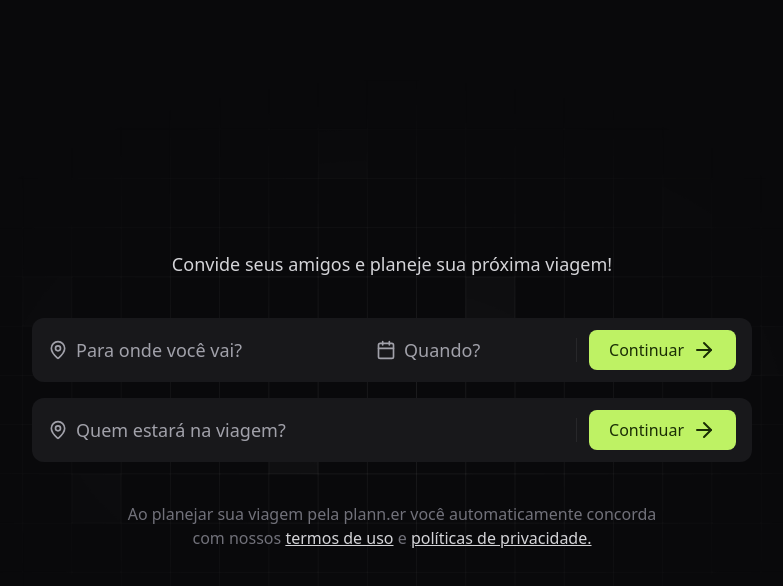
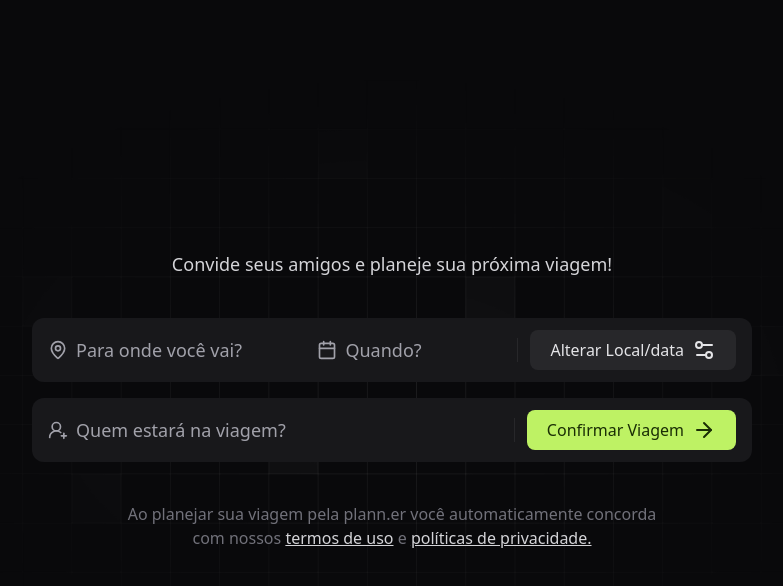
Before and after one commit to Marcosskai/frontEndReact-NLW-Journey, a React (Vite) app: page / in a window 1280 px wide. Both pictures are taken after a click on the button "Continuar". Shown: the top 586 px of the page, without its empty margins (248-1031 px from the left). Built offline with nearby package versions, Linux system fonts and the light colour scheme.

Commit message:
disabled isGhestsInputOpen

```diff
--- a/src/app.tsx
+++ b/src/app.tsx
@@ -1,4 +1,4 @@
-import { MapPin, Calendar, ArrowRight } from 'lucide-react'
+import { MapPin, Calendar, ArrowRight, UserRoundPlus, Settings2 } from 'lucide-react'
 import { useState } from 'react'
 
 export function App() {
@@ -20,20 +20,27 @@ export function App() {
 
       <div className='flex items-center gap-2 flex-1'>
            <MapPin className='size-5 text-zinc-400' />
-          <input type="text" placeholder="Para onde você vai?" className="bg-transparent text-lg placeholder-zinc-400 outline-none flex-1"/>
+          <input disabled={isGhestsInputOpen} type="text" placeholder="Para onde você vai?" className="bg-transparent text-lg placeholder-zinc-400 outline-none flex-1"/>
       </div>
 
       <div className='flex items-center gap-2'>
         <Calendar className='size-5 text-zinc-400' />
-        <input type="text" placeholder="Quando?" className="bg-transparent text-lg placeholder-zinc-400 w-40 outline-none"/>
+        <input disabled={isGhestsInputOpen} type="text" placeholder="Quando?" className="bg-transparent text-lg placeholder-zinc-400 w-40 outline-none"/>
       </div>
 
       <div className='w-px h-6 bg-zinc-800' />
 
-    <button onClick={openGhestsInput} className='bg-lime-300 text-lime-950 rounded-lg px-5 py-2 font-medium flex items-center gap-2 hover:bg-lime-400'>
-      Continuar
-      <ArrowRight className='size- 5' />
-    </button>
+      {isGhestsInputOpen ? (
+        <button className='bg-zinc-800 text-zinc-200 rounded-lg px-5 py-2 font-medium flex items-center gap-2 hover:bg-zinc-700'>
+          Alterar Local/data
+          <Settings2 className='szie-5'/>
+          </button>
+      ): (
+        <button onClick={openGhestsInput} className='bg-lime-300 text-lime-950 rounded-lg px-5 py-2 font-medium flex items-center gap-2 hover:bg-lime-400'>
+          Continuar
+          <ArrowRight className='size- 5' />
+        </button>
+      )}
 
   </div>
 
@@ -42,14 +49,14 @@ export function App() {
          <div className="h-16 bg-zinc-900 p-4 rounded-xl flex items-center gap-3">
 
          <div className='flex items-center gap-2 flex-1'>
-              <MapPin className='size-5 text-zinc-400' />
+              <UserRoundPlus className='size-5 text-zinc-400' />
              <input type="text" placeholder="Quem estará na viagem?" className="bg-transparent text-lg placeholder-zinc-400 outline-none flex-1"/>
          </div>
 
          <div className='w-px h-6 bg-zinc-800' />
 
-       <button onClick={openGhestsInput} className='bg-lime-300 text-lime-950 rounded-lg px-5 py-2 font-medium flex items-center gap-2 hover:bg-lime-400'>
-         Continuar
+       <button className='bg-lime-300 text-lime-950 rounded-lg px-5 py-2 font-medium flex items-center gap-2 hover:bg-lime-400'>
+         Confirmar Viagem
          <ArrowRight className='size- 5' />
        </button>
 
```
